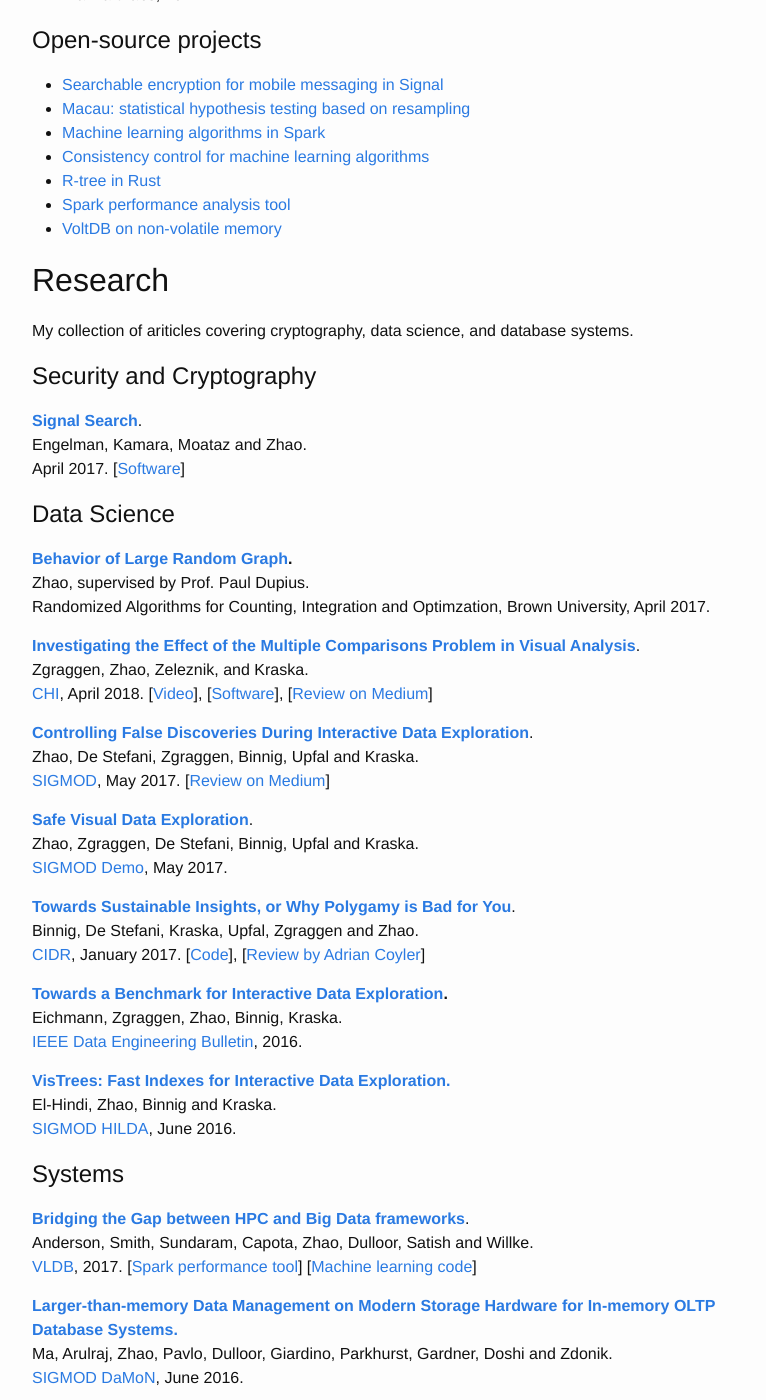
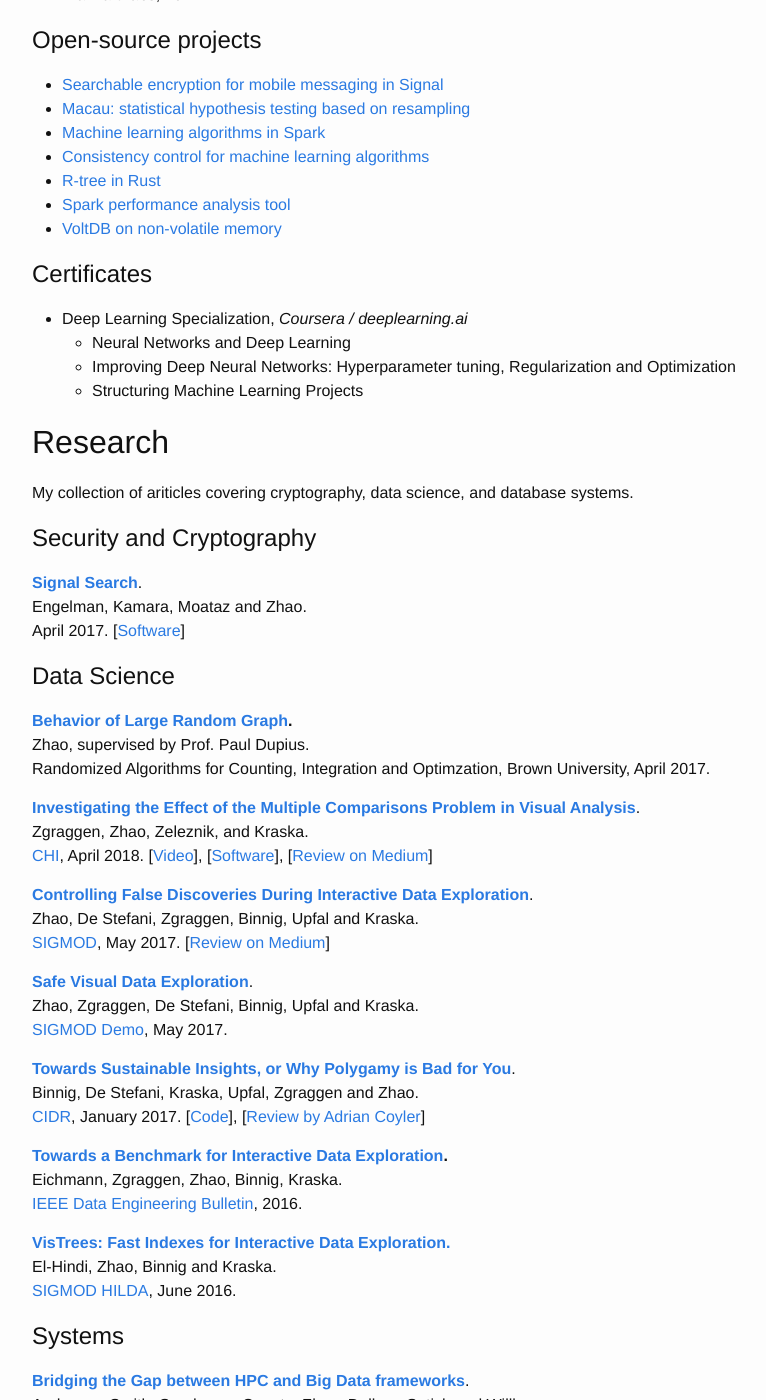
Before and after one commit to zheguang/zheguang.github.io, a Jekyll site: the page built from index.md, in a window 1280 px wide and 1400 px high, scrolled down 652 px. Shown: the whole window, without its empty margins (238-1004 px from the left). Built offline with Jekyll 4.4.1, drawn with Linux system fonts in a browser that asks for light colours; some of the changed text lies outside the part shown.

Commit message:
cv: update

```diff
--- a/index.md
+++ b/index.md
@@ -34,6 +34,13 @@ Open-source projects
 - [R-tree in Rust](https://github.com/zheguang/rtree)
 - [Spark performance analysis tool](https://github.com/zheguang/spark-perftool)
 - [VoltDB on non-volatile memory](https://github.com/zheguang/voltdb)
+
+Certificates
+-----------
+- Deep Learning Specialization, *Coursera / deeplearning.ai*
+  - Neural Networks and Deep Learning
+  - Improving Deep Neural Networks: Hyperparameter tuning, Regularization and Optimization
+  - Structuring Machine Learning Projects
 
 Research
 ========
```
Also changed, not shown: other parts of index.md (+0 -7 lines), 1 other file.
